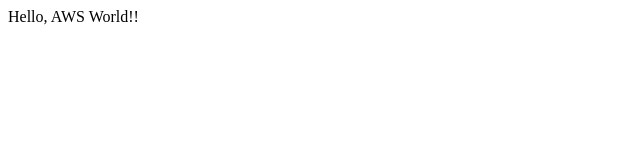
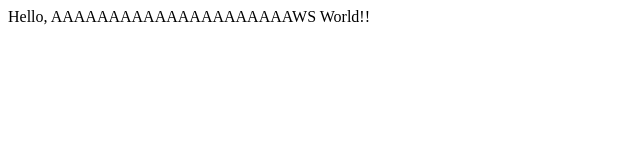
Before and after one commit to yshimo740/kadai4-Repository, a plain HTML site: page src/index.html in a window 1280 px wide. Shown: the whole page, without its empty margins (0-640 px from the left). Drawn offline with Linux system fonts and the light colour scheme.

Commit message:
コミット4

```diff
--- a/src/index.html
+++ b/src/index.html
@@ -6,6 +6,6 @@
   <title>CI/CDハンズオン</title>
 </head>
 <body>
-  Hello, AWS World!!
+  Hello, AAAAAAAAAAAAAAAAAAAAAWS World!!
 </body>
 </html>
```
